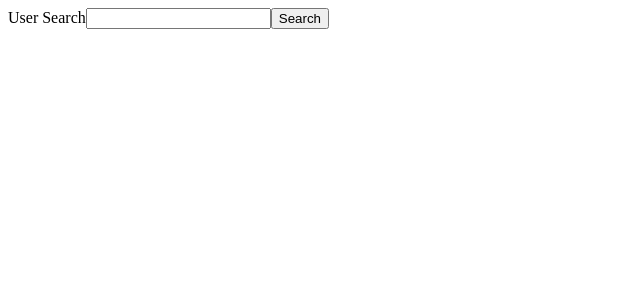
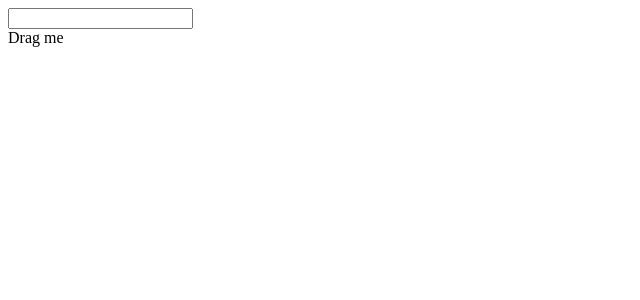
Before and after one commit to razvanr91/rts, a React (Create React App) app: page / in a window 1280 px wide. Shown: the top 300 px of the page, without its empty margins (0-640 px from the left). Built offline with nearby package versions, Linux system fonts and the light colour scheme.

Commit message:
Event handlers

```diff
--- /dev/null
+++ b/src/events/EventComponent.tsx
@@ -0,0 +1,22 @@
+import React, { ReactEventHandler } from "react";
+
+const EventComponent: React.FC = () => {
+	const onChange = (e: React.ChangeEvent<HTMLInputElement>) => {
+		console.log(e);
+	};
+
+	const onDragStart = (e: React.DragEvent<HTMLDivElement>) => {
+		console.log(e);
+	};
+
+	return (
+		<div>
+			<input onChange={onChange} />
+			<div draggable onDragStart={onDragStart}>
+				Drag me
+			</div>
+		</div>
+	);
+};
+
+export default EventComponent;
--- a/src/index.tsx
+++ b/src/index.tsx
@@ -1,11 +1,10 @@
 import ReactDOM from "react-dom";
-import GuestList from "./state/GuestList";
-import UserSearch from "./state/UserSearch";
+import EventComponent from "./events/EventComponent";
 
 const App = () => {
 	return (
 		<div>
-			<UserSearch />
+			<EventComponent />
 		</div>
 	);
 };
```
